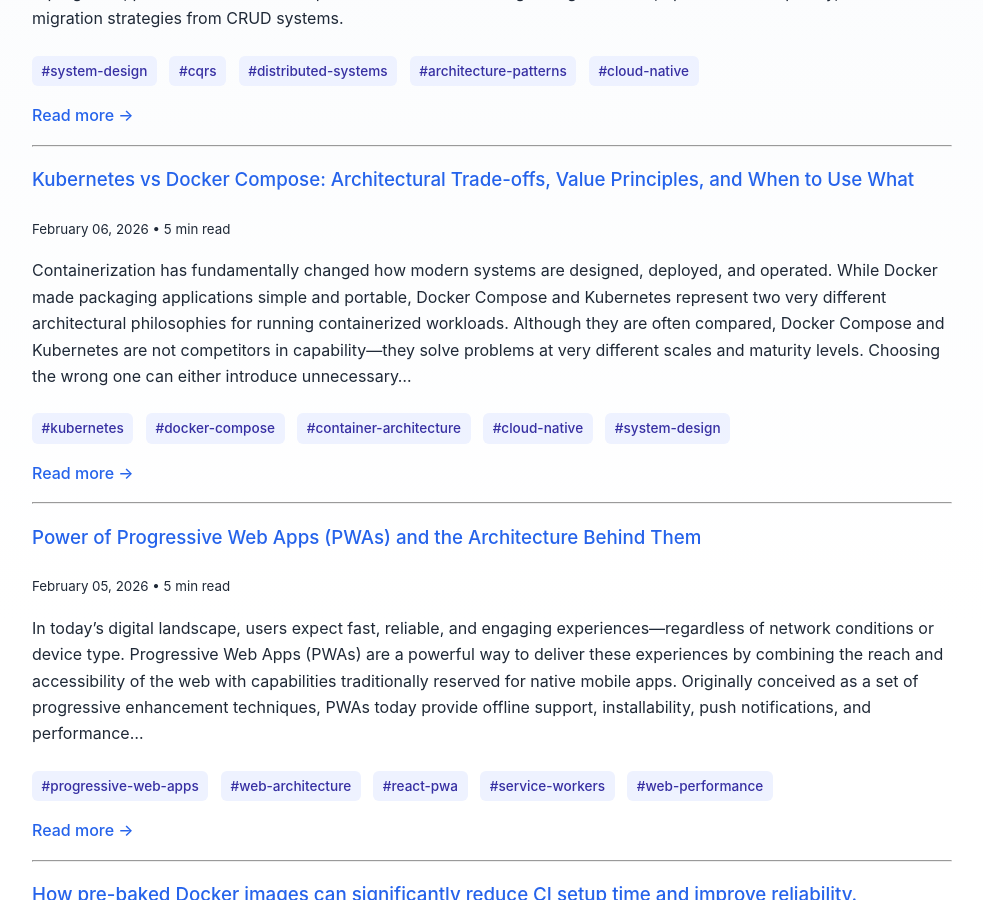
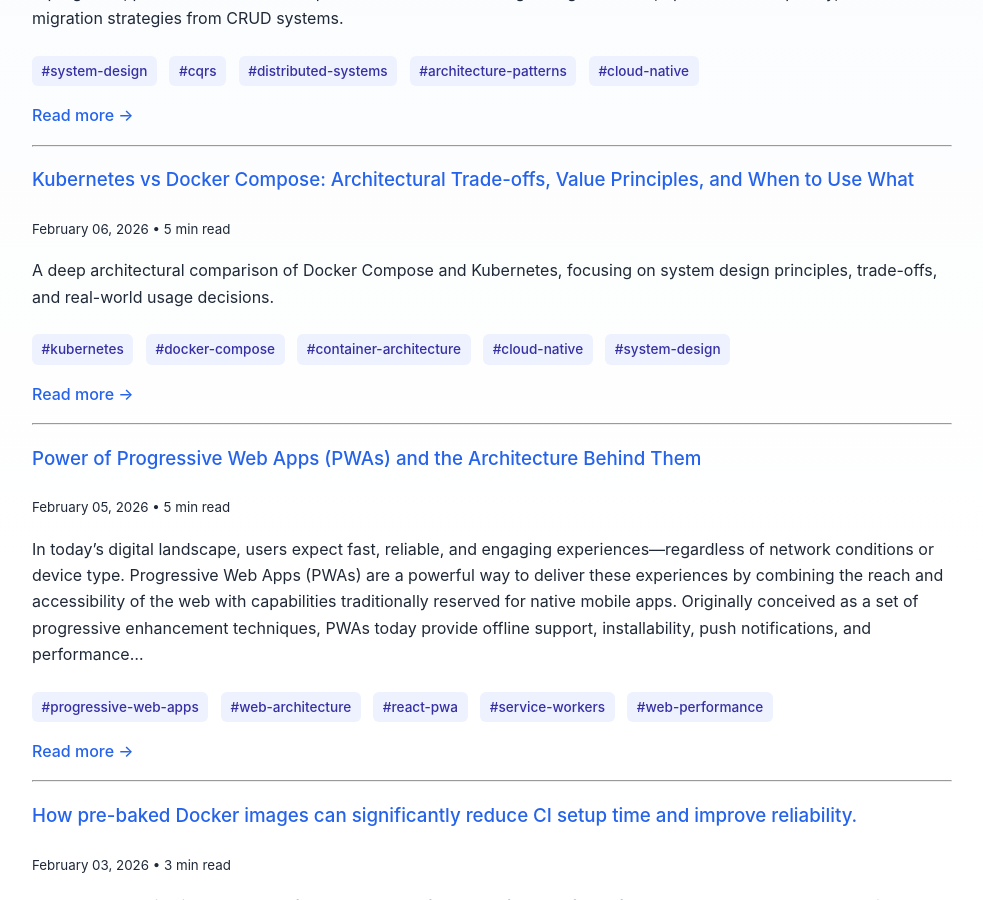
Before and after one commit to aloknecessary/aloknecessary.github.io, a Jekyll site: the page built from blogs/index.md, in a window 1280 px wide and 900 px high, scrolled down 535 px. Shown: the whole window, without its empty margins (148-1131 px from the left). Built offline with Jekyll 4.4.1, drawn with Linux system fonts in a browser that asks for light colours.

Commit message:
Update blog metadata for Kubernetes vs Docker Compose
Added excerpt and date to the blog post metadata.

Signed-off-by: Alok Ranjan Daftuar <aloknecessary@gmail.com>

```diff
--- a/_blogs/2026-02-06-architectural-comparison-of-docker-compose-and-kubernetes.md
+++ b/_blogs/2026-02-06-architectural-comparison-of-docker-compose-and-kubernetes.md
@@ -1,8 +1,10 @@
 ---
 title: "Kubernetes vs Docker Compose: Architectural Trade-offs, Value Principles, and When to Use What"
 description: "A deep architectural comparison of Docker Compose and Kubernetes, focusing on system design principles, trade-offs, and real-world usage decisions."
+excerpt: "A deep architectural comparison of Docker Compose and Kubernetes, focusing on system design principles, trade-offs, and real-world usage decisions."
 author: "Alok Ranjan"
 tags: ["kubernetes", "docker-compose", "container-architecture", "cloud-native", "system-design"]
+date: 2026-02-06
 ---
 
 Containerization has fundamentally changed how modern systems are designed, deployed, and operated. While Docker made packaging applications simple and portable, **Docker Compose** and **Kubernetes** represent two very different architectural philosophies for running containerized workloads.
```
